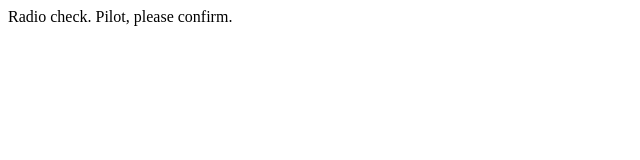
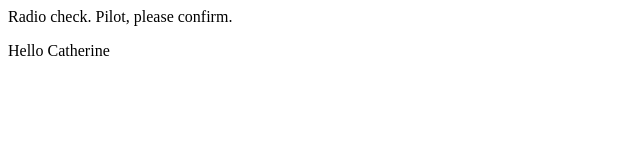
Before and after one commit to Tahiramalik/Communication, a plain HTML site: page index.html in a window 1280 px wide. Shown: the full height of the page, 0-640 px from the left. Drawn offline with Linux system fonts and the light colour scheme.

Commit message:
saying Hello to Catherine

```diff
--- a/index.html
+++ b/index.html
@@ -1,5 +1,6 @@
 <html>
 <body>
    <p>Radio check. Pilot, please confirm.</p>
+   <p>Hello Catherine</p>
 </body>
 </html>
```
